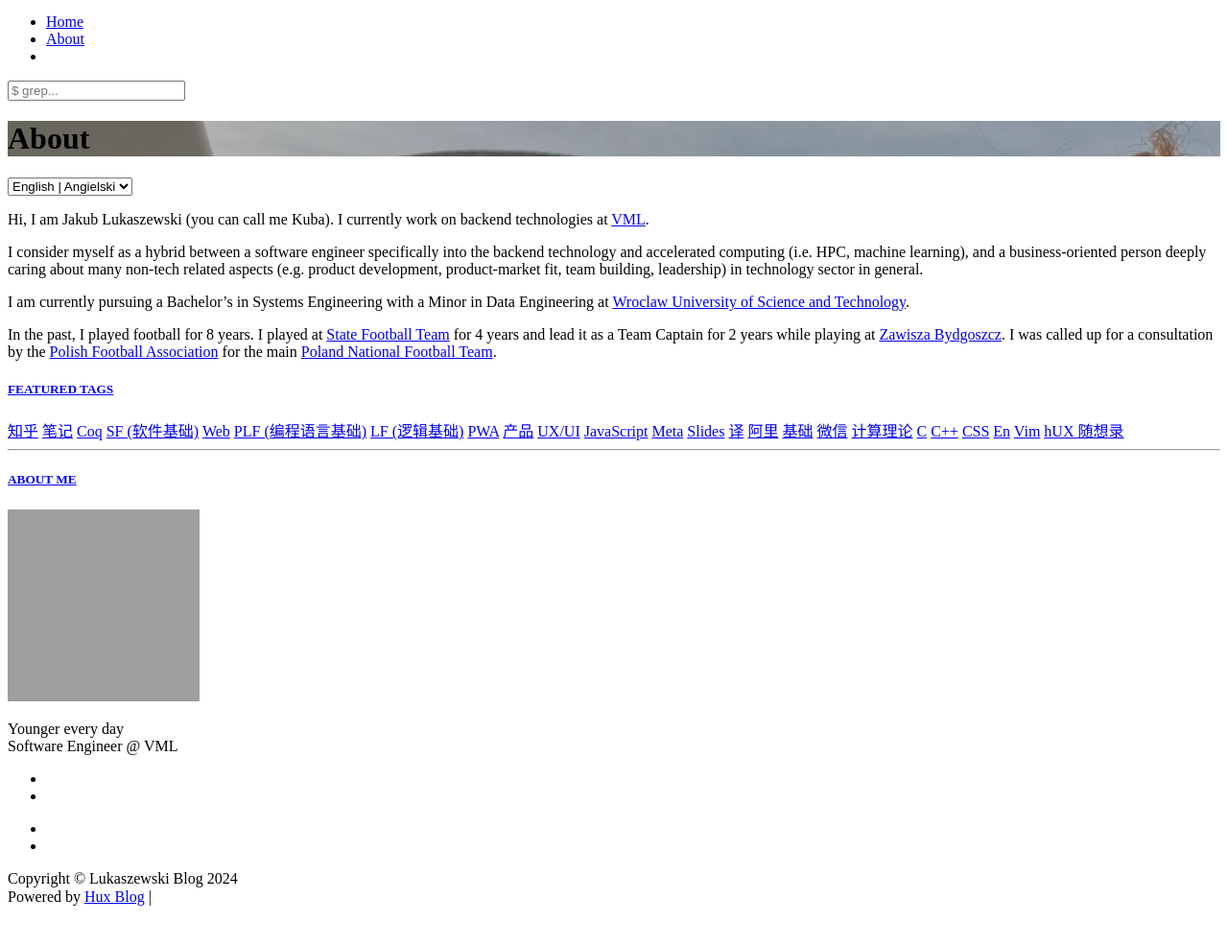
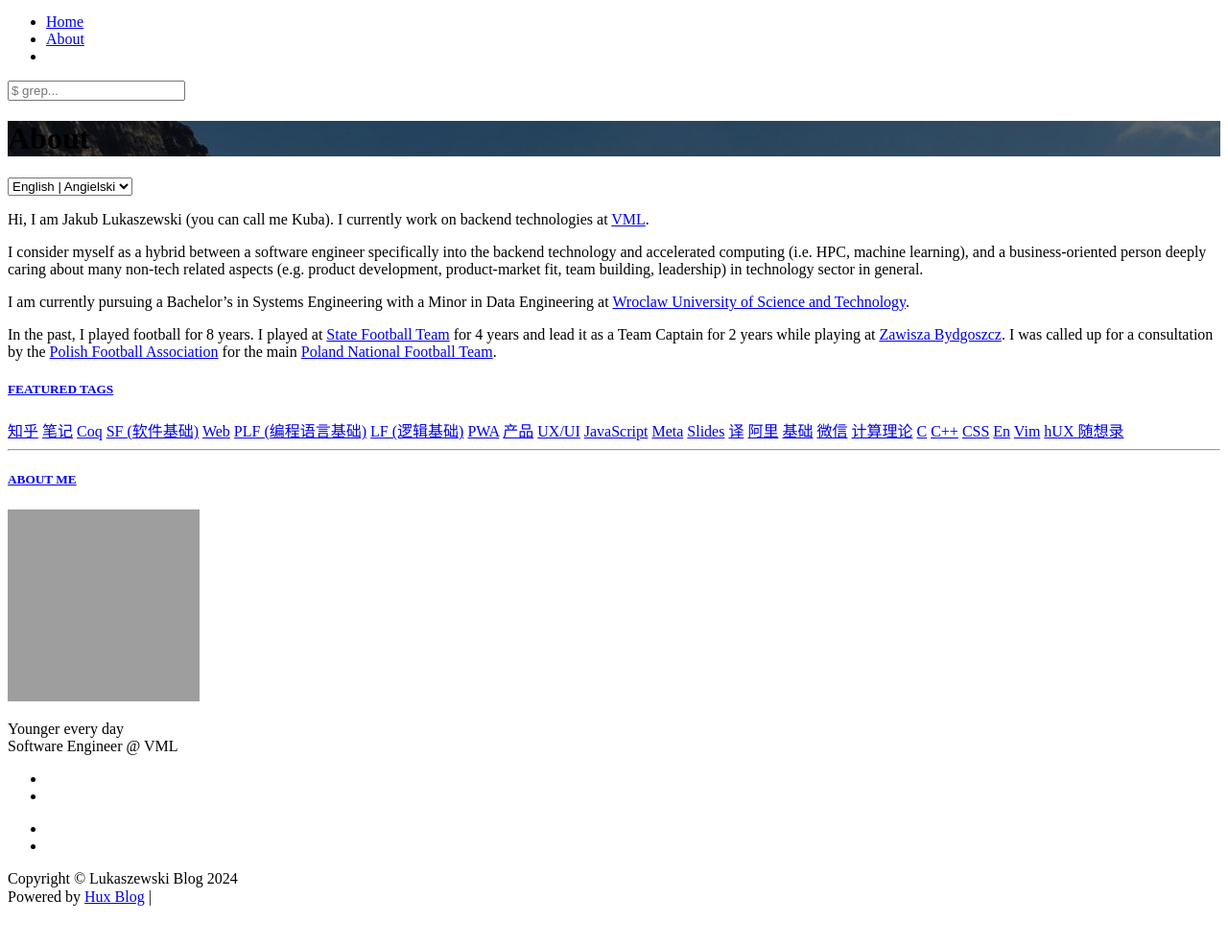
Before and after one commit to jakub-lukaszewski/jakub-lukaszewski.github.io, a Jekyll site: the page built from about.html, in a window 1280 px wide. Shown: the part 131-1117 px from the top of the page at 96% size. Built offline with Jekyll 4.4.1, drawn with Linux system fonts in a browser that asks for light colours; comment, search, counter and statistics services are not loaded; grey boxes are pictures that could not be loaded.

Commit message:
bg image changed for about section

```diff
--- a/about.html
+++ b/about.html
@@ -2,7 +2,7 @@
 layout: page
 title: "About"
 description: ""
-header-img: "img/bg-me-2024.jpg"
+header-img: "img/bg-2024-03.jpg"
 header-mask: 0.3
 multilingual: true
 ---
```
Also changed, not shown: img/bg-2024-03.jpg (added).
